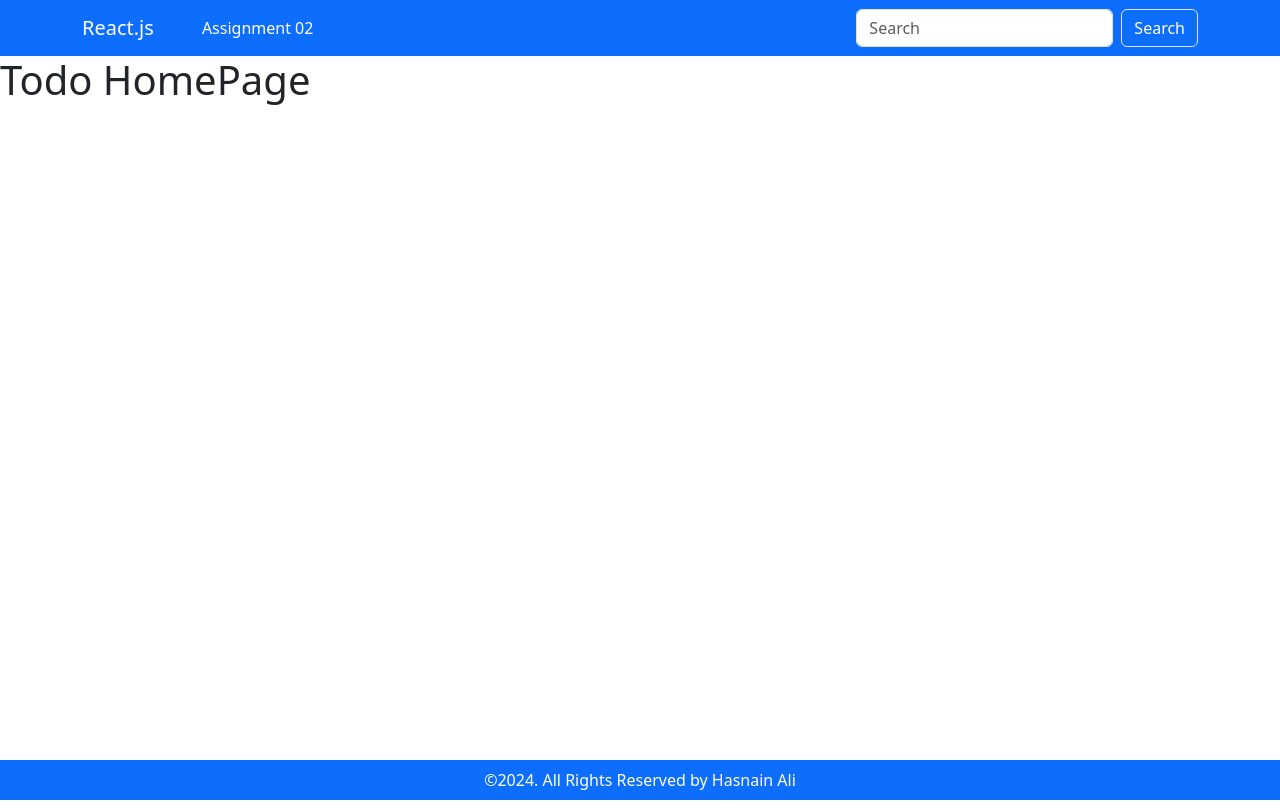
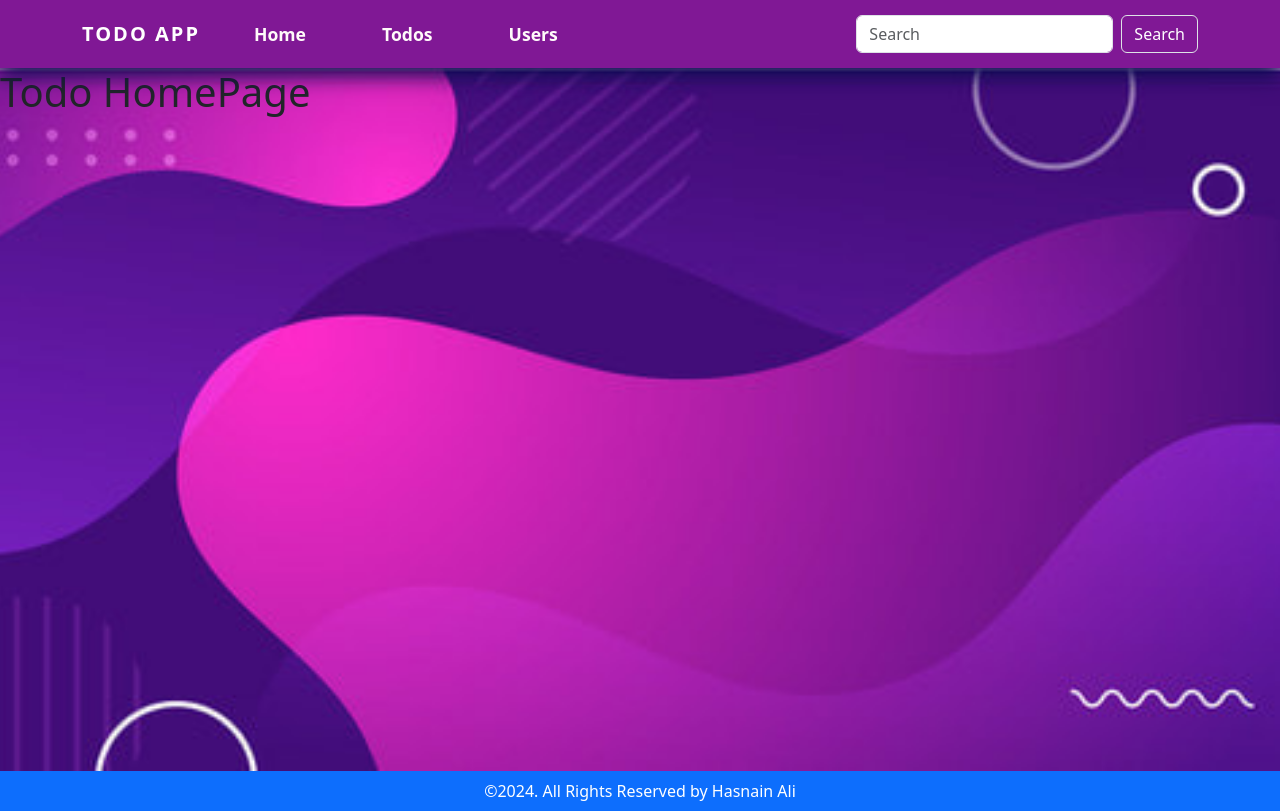
Before and after one commit to hasnainaliwasli/WMA-Batch-07, a React (Create React App) app in the folder React/assignment_no_02/: page /todo in a window 1280 px wide. Built offline with nearby package versions, Linux system fonts and the light colour scheme.

Commit message:
React_Assignment_02

```diff
--- a/React/assignment_no_02/src/App.scss
+++ b/React/assignment_no_02/src/App.scss
@@ -12,7 +12,6 @@ main {
 #form {
     display: flex;
     width: 30rem;
-
     flex-direction: column;
     height: auto;
     justify-content: center;
@@ -56,6 +55,69 @@ main {
     align-self: center;
 }
 
-// #moveBtn{
-//     width: 25rem;
-// }
+
+
+// Design for Hompage of Todo
+#Home_container {
+    background-image: url('../public/bgForm.jpg');
+    background-repeat: no-repeat;
+    background-position: center;
+    background-size: cover;
+    height: calc(100vh - 97px);
+
+}
+
+
+// Navbar Design
+
+/* Navbar.css */
+/* Navbar.css */
+#navBrand {
+    font-weight: 800;
+    letter-spacing: 2px;
+    user-select: none;
+    cursor:default;
+}
+
+.custom-navbar {
+    display: flex;
+    justify-content: space-between;
+    align-items: center;
+    // padding: 20px 40px;
+    background: rgba(48, 25, 52, 0.9);
+    /* Dark purple with slight transparency */
+    color: white;
+    position: fixed;
+    width: 100%;
+    top: 0;
+    box-shadow: 0 8px 20px -0px rgb(9, 12, 79);
+
+}
+
+
+.nav-item {
+    color: white;
+    text-decoration: none;
+    padding: 5px 30px;
+    border-radius: 5px;
+    transition: background 0.3s ease, color 0.3s ease;
+    font-size: 1.1em;
+}
+
+#navLink {
+    color: rgb(255, 250, 250);
+    font-weight: 600;
+    border-radius: 25px;
+    transition: background 0.3s ease, color 0.3s ease;
+    margin: 0px;
+
+}
+
+#navLink:hover {
+    // background: rgba(255, 121, 198, 0.7);
+    background: rgb(9, 12, 79);
+    color: rgb(255, 250, 250);
+    font-weight: 700;
+    border-radius: 15px;
+    margin: 0px;
+}
--- a/React/assignment_no_02/src/components/Header/header.jsx
+++ b/React/assignment_no_02/src/components/Header/header.jsx
@@ -1,19 +1,21 @@
 import React from 'react'
+import { Link } from 'react-router-dom'
 
 export default function header() {
     return (
         <div>
-            <nav className="navbar navbar-expand-lg bg-primary">
+            <nav className="navbar navbar-expand-lg custom-navbar" style={{ backgroundColor: 'rgb(128,24,149)' }}>
                 <div className="container">
-                    <a className="navbar-brand text-white" href="#">React.js</a>
+                    <a className="navbar-brand text-white" id='navBrand' href="#">TODO APP</a>
                     <button className="navbar-toggler" type="button" data-bs-toggle="collapse" data-bs-target="#navbarSupportedContent" aria-controls="navbarSupportedContent" aria-expanded="false" aria-label="Toggle navigation">
                         <span className="navbar-toggler-icon"></span>
                     </button>
                     <div className="collapse navbar-collapse" id="navbarSupportedContent">
                         <ul className="navbar-nav me-auto mb-2 mb-lg-0">
-                            <li className="nav-item">
-                                <a className="nav-link active text-white ms-4" aria-current="page" href="#">Assignment 02</a>
-                            </li>
+
+                            <li className="nav-item"><Link to="/todo" active className="nav-link" id='navLink'>Home</Link></li>
+                            <li className="nav-item"><Link to="/todo" active className="nav-link" id='navLink'>Todos</Link></li>
+                            <li className="nav-item"><Link to="/users" className="nav-link" id='navLink'>Users</Link></li>
 
                         </ul>
                         <form className="d-flex" role="search">
@@ -26,3 +28,27 @@ export default function header() {
         </div>
     )
 }
+
+
+
+
+
+
+
+
+
+// import React from 'react';
+
+// export default function Navbar() {
+//     return (
+//         <nav className="navbar navbar-expand-lg custom-navbar">
+//             <div className="navbar-brand">BrandName</div>
+//             <ul className="navbar-menu">
+//                 <li className="navbar-item"><a href="/">Home</a></li>
+//                 <li className="navbar-item"><a href="/about">About</a></li>
+//                 <li className="navbar-item"><a href="/services">Services</a></li>
+//                 <li className="navbar-item"><a href="/contact">Contact</a></li>
+//             </ul>
+//         </nav>
+//     );
+// }
--- a/React/assignment_no_02/src/pages/Todos/Home/index.js
+++ b/React/assignment_no_02/src/pages/Todos/Home/index.js
@@ -2,7 +2,7 @@ import React from 'react'
 
 export default function Home() {
     return (
-        <div>
+        <div id='Home_container'>
             <h1>Todo HomePage</h1>
         </div>
     )
--- a/React/assignment_no_02/src/pages/auth/forgetPass.jsx
+++ b/React/assignment_no_02/src/pages/auth/forgetPass.jsx
@@ -4,7 +4,7 @@ import '../styles/login.scss';
 import { toast, ToastContainer } from 'react-toastify';
 import { useNavigate } from 'react-router-dom';
 import 'react-toastify/dist/ReactToastify.css';
-import {EyeOutlined ,EyeInvisibleOutlined} from '@ant-design/icons';
+import { EyeOutlined, EyeInvisibleOutlined } from '@ant-design/icons';
 
 
 export default function ForgetPass() {
@@ -40,6 +40,10 @@ export default function ForgetPass() {
             return;
         }
 
+        if (newPass.length < 8) {
+            return toast.warning("Password Must be more than 7 character")
+        }
+
         const updatedUsers = users.map(user => {
             if (user.Email === email) {
                 return { ...user, Password: newPass };
@@ -50,7 +54,10 @@ export default function ForgetPass() {
         setUsers(updatedUsers);
         localStorage.setItem('users', JSON.stringify(updatedUsers));
         toast.success("Password changed successfully!");
-        navigate('/login');
+        setTimeout(() => {
+            navigate('/');
+        }, 1500);
+
     };
 
     const toggleShowNewPass = () => {
@@ -89,7 +96,7 @@ export default function ForgetPass() {
                                 type="button"
                                 className="btn btn-primary"
                                 onClick={toggleShowNewPass}
-                            >{showNewPass ?  <EyeInvisibleOutlined />: <EyeOutlined />}</button>
+                            >{showNewPass ? <EyeInvisibleOutlined /> : <EyeOutlined />}</button>
                         </div>
                     </div>
                     <div className="mb-3">
@@ -107,7 +114,7 @@ export default function ForgetPass() {
                                 type="button"
                                 className="btn btn-primary"
                                 onClick={toggleShowConfirmPass}
-                            >{showNewPass ?  <EyeInvisibleOutlined />: <EyeOutlined />}</button>
+                            >{showNewPass ? <EyeInvisibleOutlined /> : <EyeOutlined />}</button>
                         </div>
                     </div>
                     <button type="submit" id='btn' className="btn btn-primary text-center">Change Password</button>
--- a/React/assignment_no_02/src/pages/auth/register.jsx
+++ b/React/assignment_no_02/src/pages/auth/register.jsx
@@ -26,6 +26,11 @@ export default function Register() {
     localStorage.setItem('users', JSON.stringify(users));
   }, [users]);
 
+  // Email Validation Function
+  let Regex = /^[a-zA-Z0-9._%+-]+@[a-zA-Z0-9.-]+\.[a-zA-Z]{2,}$/;
+  function isEmail(email) {
+    return Regex.test(email);
+  }
 
   const registerHandle = (e) => {
 
@@ -34,9 +39,20 @@ export default function Register() {
     if (email === '' || password === '' || name === '') {
       toast.warning("Please fill all the input fields");
     } else {
-
       let trimedName = name.trim()
       let trimedEmail = email.trim()
+      if (!isEmail(trimedEmail)) {
+        return toast.error("Please Enter Valid Email Address")
+      }
+      if (password.length < 8) {
+        return toast.warning("Password Must be more than 7 character")
+      }
+
+      let alreadyEmail = users.find(user => user.Email === trimedEmail)
+      if (alreadyEmail) {
+        return toast.error("Email Already Exists")
+      }
+
       let user = {
         Email: trimedEmail,
         Name: trimedName,
```
